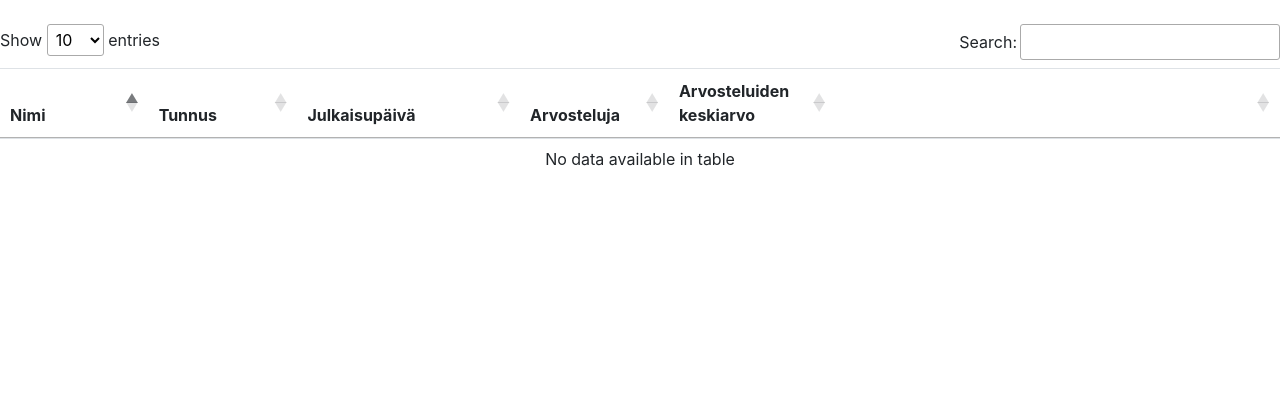
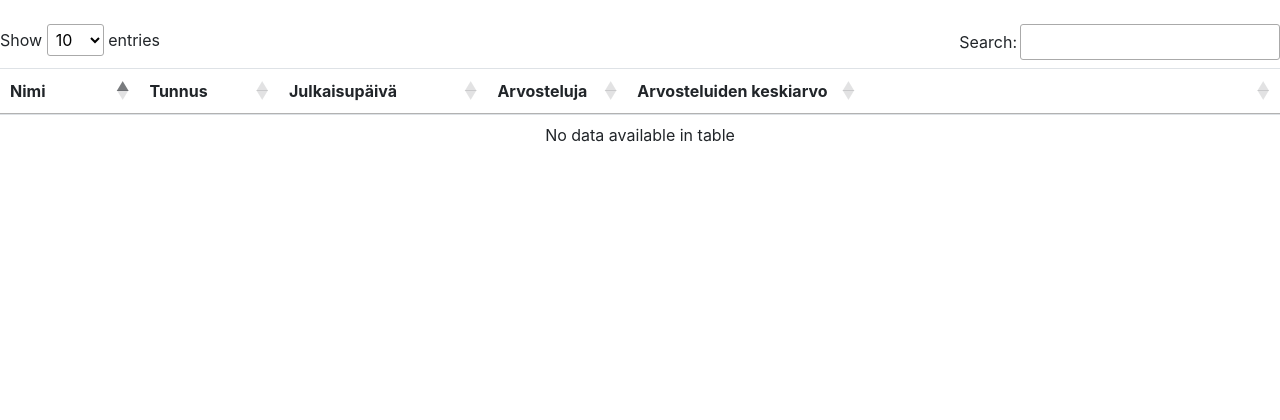
Before and after one commit to Jeeses313/Peliarvostelupalvelu, a Flask app: page /games in a window 1280 px wide. Shown: the part 56-476 px from the top of the page. Run offline with Flask 2, Linux system fonts and the light colour scheme; data that the repository does not hold is empty; some libraries are stand-ins or nearby versions.

Commit message:
Fix game table's overflow

```diff
--- a/application/templates/games/list.html
+++ b/application/templates/games/list.html
@@ -12,7 +12,7 @@
 	{% endif %}
   </main>
 
-  <table class="table" id="myTable">
+  <table class="table nowrap" id="myTable">
     <thead>
       <tr>
         <th style="width: 10%">Nimi</th>
```
